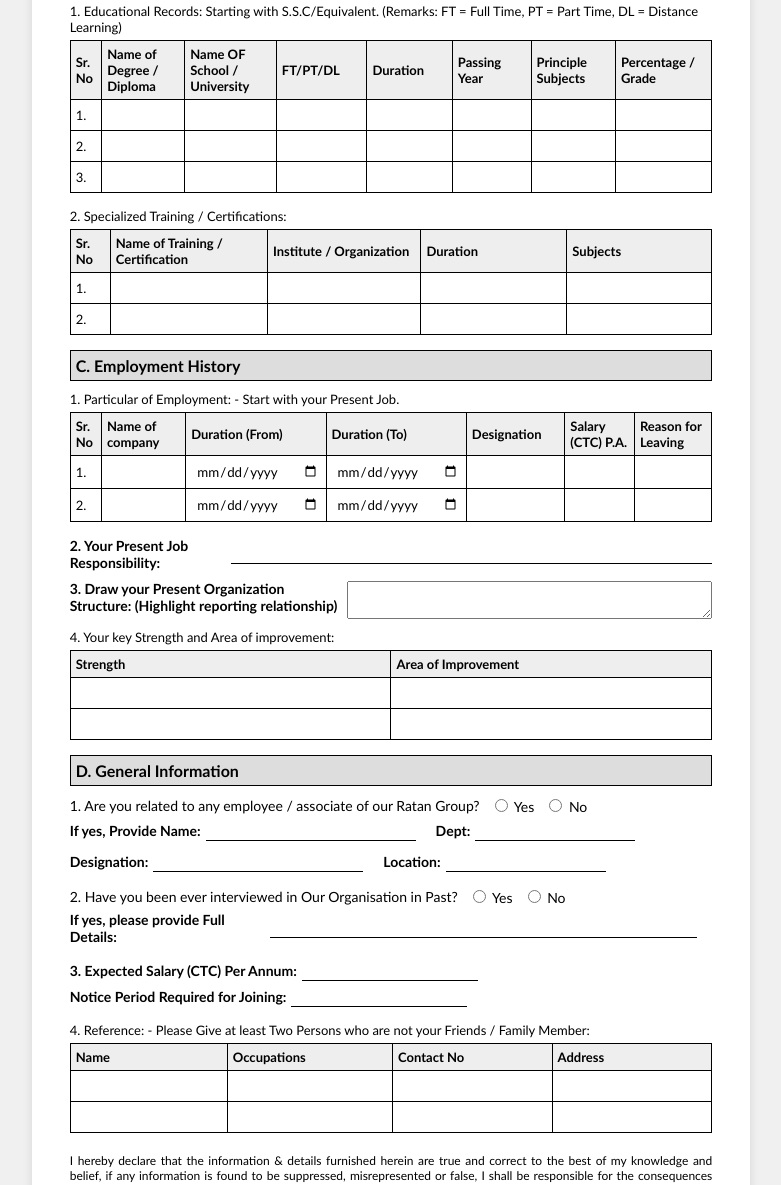
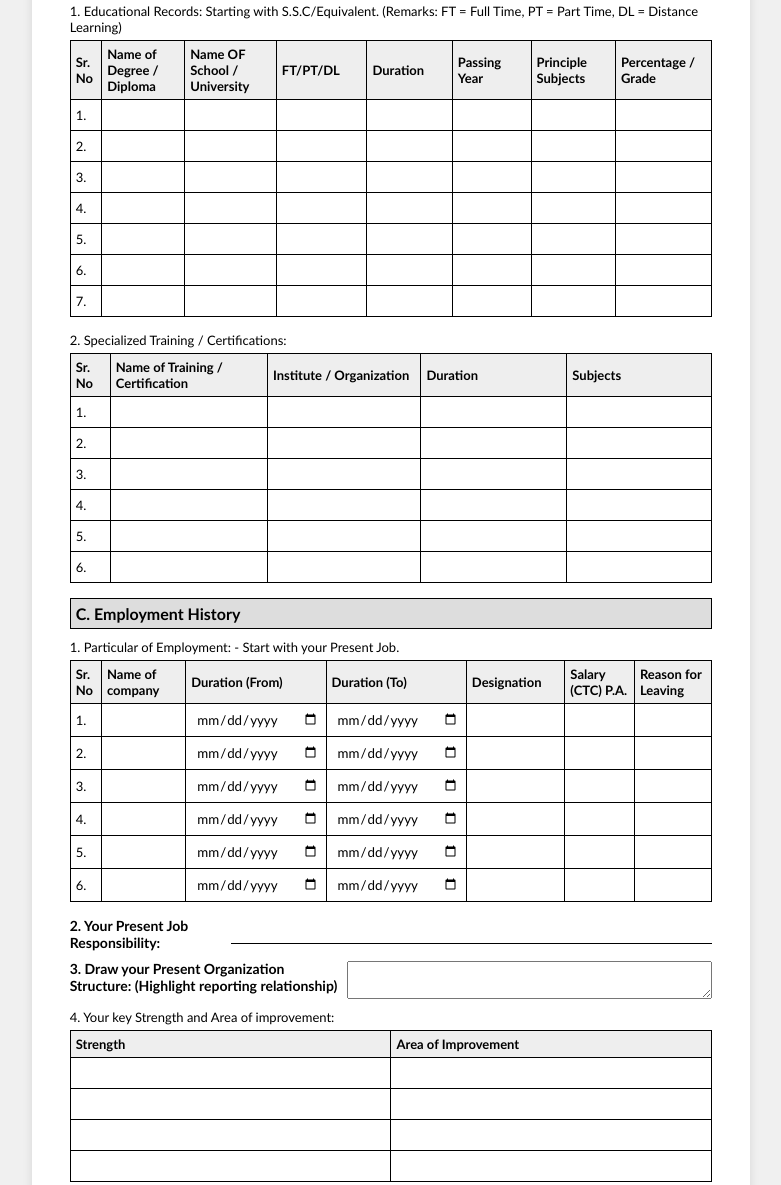
Before and after one commit to jaynilkarbhari-cloud/APPLICATION-FORM, a plain HTML site: page index.html in a window 1280 px wide. Shown: the part 1701-2886 px from the top of the page, without its empty margins (249-1030 px from the left). Drawn offline with Linux system fonts and the light colour scheme.

Commit message:
Update index.html

```diff
--- a/index.html
+++ b/index.html
@@ -344,6 +344,10 @@
                 <tr><td>1.</td><td><input type="text"></td><td><input type="text"></td><td><input type="text"></td><td><input type="text"></td><td><input type="text"></td><td><input type="text"></td><td><input type="text"></td></tr>
                 <tr><td>2.</td><td><input type="text"></td><td><input type="text"></td><td><input type="text"></td><td><input type="text"></td><td><input type="text"></td><td><input type="text"></td><td><input type="text"></td></tr>
                 <tr><td>3.</td><td><input type="text"></td><td><input type="text"></td><td><input type="text"></td><td><input type="text"></td><td><input type="text"></td><td><input type="text"></td><td><input type="text"></td></tr>
+                <tr><td>4.</td><td><input type="text"></td><td><input type="text"></td><td><input type="text"></td><td><input type="text"></td><td><input type="text"></td><td><input type="text"></td><td><input type="text"></td></tr>
+                <tr><td>5.</td><td><input type="text"></td><td><input type="text"></td><td><input type="text"></td><td><input type="text"></td><td><input type="text"></td><td><input type="text"></td><td><input type="text"></td></tr>
+                <tr><td>6.</td><td><input type="text"></td><td><input type="text"></td><td><input type="text"></td><td><input type="text"></td><td><input type="text"></td><td><input type="text"></td><td><input type="text"></td></tr>
+                <tr><td>7.</td><td><input type="text"></td><td><input type="text"></td><td><input type="text"></td><td><input type="text"></td><td><input type="text"></td><td><input type="text"></td><td><input type="text"></td></tr>
             </tbody>
         </table>
 
@@ -361,6 +365,10 @@
             <tbody>
                 <tr><td>1.</td><td><input type="text"></td><td><input type="text"></td><td><input type="text"></td><td><input type="text"></td></tr>
                 <tr><td>2.</td><td><input type="text"></td><td><input type="text"></td><td><input type="text"></td><td><input type="text"></td></tr>
+                <tr><td>3.</td><td><input type="text"></td><td><input type="text"></td><td><input type="text"></td><td><input type="text"></td></tr>
+                <tr><td>4.</td><td><input type="text"></td><td><input type="text"></td><td><input type="text"></td><td><input type="text"></td></tr>
+                <tr><td>5.</td><td><input type="text"></td><td><input type="text"></td><td><input type="text"></td><td><input type="text"></td></tr>
+                <tr><td>6.</td><td><input type="text"></td><td><input type="text"></td><td><input type="text"></td><td><input type="text"></td></tr>
             </tbody>
         </table>
 
@@ -381,6 +389,10 @@
             <tbody>
                 <tr><td>1.</td><td><input type="text"></td><td><input type="date"></td><td><input type="date"></td><td><input type="text"></td><td><input type="text"></td><td><input type="text"></td></tr>
                 <tr><td>2.</td><td><input type="text"></td><td><input type="date"></td><td><input type="date"></td><td><input type="text"></td><td><input type="text"></td><td><input type="text"></td></tr>
+                <tr><td>3.</td><td><input type="text"></td><td><input type="date"></td><td><input type="date"></td><td><input type="text"></td><td><input type="text"></td><td><input type="text"></td></tr>
+                <tr><td>4.</td><td><input type="text"></td><td><input type="date"></td><td><input type="date"></td><td><input type="text"></td><td><input type="text"></td><td><input type="text"></td></tr>
+                <tr><td>5.</td><td><input type="text"></td><td><input type="date"></td><td><input type="date"></td><td><input type="text"></td><td><input type="text"></td><td><input type="text"></td></tr>
+                <tr><td>6.</td><td><input type="text"></td><td><input type="date"></td><td><input type="date"></td><td><input type="text"></td><td><input type="text"></td><td><input type="text"></td></tr>
             </tbody>
         </table>
 
@@ -402,6 +414,8 @@
                 </tr>
             </thead>
             <tbody>
+                <tr><td><input type="text"></td><td><input type="text"></td></tr>
+                <tr><td><input type="text"></td><td><input type="text"></td></tr>
                 <tr><td><input type="text"></td><td><input type="text"></td></tr>
                 <tr><td><input type="text"></td><td><input type="text"></td></tr>
             </tbody>
@@ -459,6 +473,7 @@
             <tbody>
                 <tr><td><input type="text"></td><td><input type="text"></td><td><input type="text"></td><td><input type="text"></td></tr>
                 <tr><td><input type="text"></td><td><input type="text"></td><td><input type="text"></td><td><input type="text"></td></tr>
+                <tr><td><input type="text"></td><td><input type="text"></td><td><input type="text"></td><td><input type="text"></td></tr>
             </tbody>
         </table>
 
```
